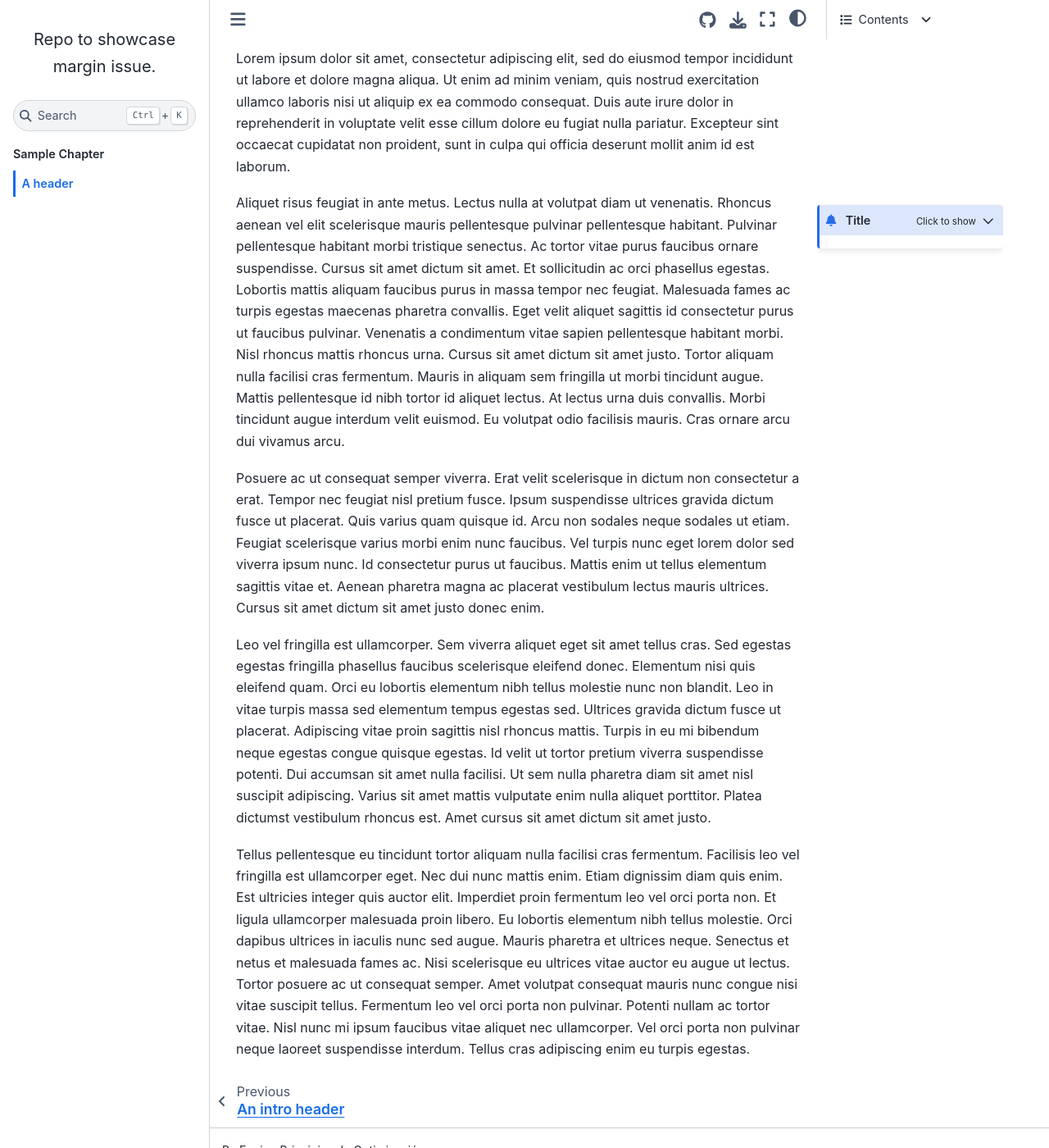
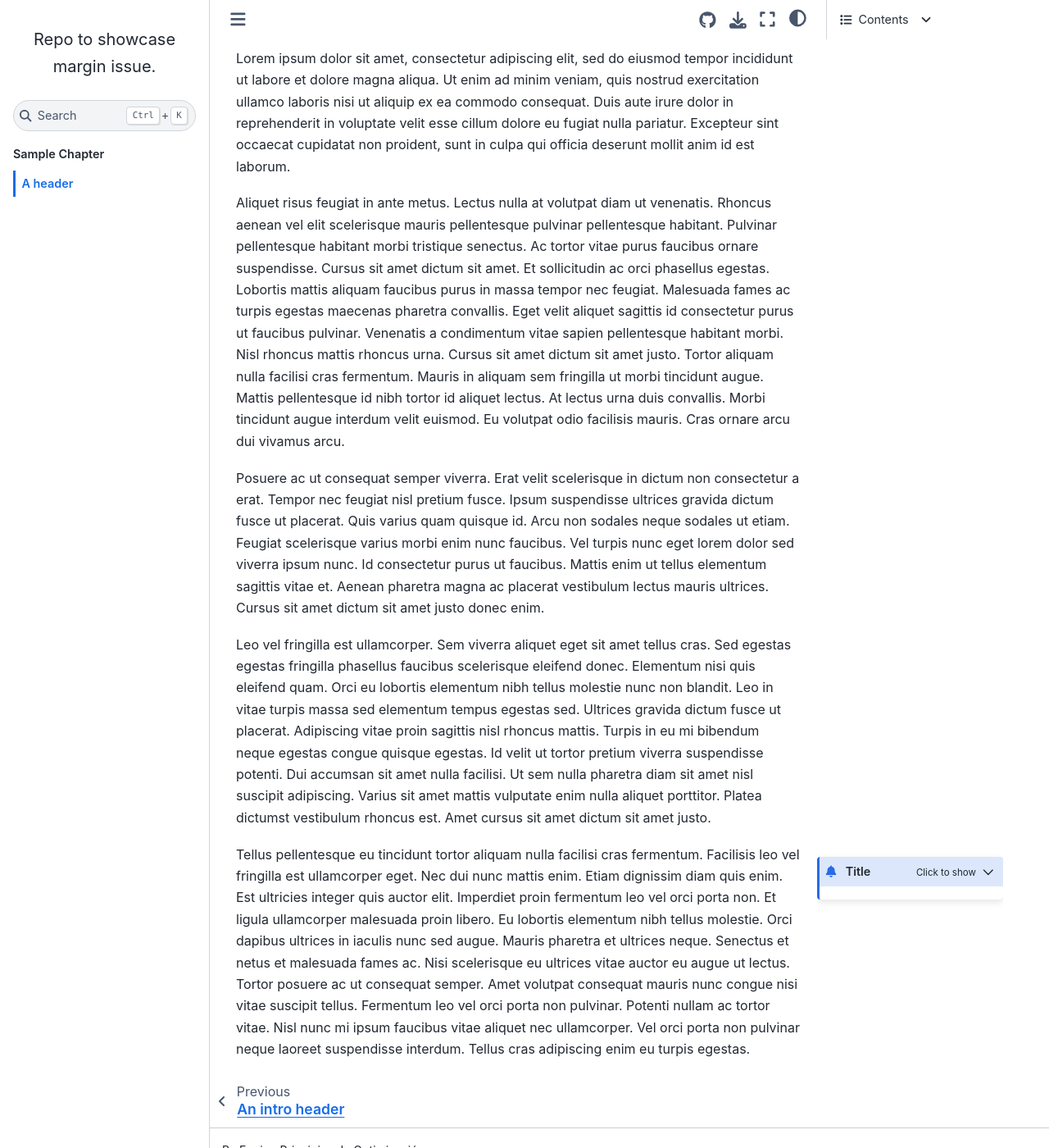
Before and after one commit to MantiMantilla/jb-margin-issue, a Jupyter Book: the page built from Book/sample.md, in a window 1280 px wide and 1400 px high, scrolled down 333 px. Shown: the whole window at 82% size. Built offline with Jupyter Book 1.0.4 settings and Sphinx 7.4.7 and the Sphinx Book theme 1.1.4, drawn with Linux system fonts in a browser that asks for light colours.

`````diff
--- a/Book/sample.md
+++ b/Book/sample.md
@@ -6,21 +6,18 @@ Lorem ipsum dolor sit amet, consectetur adipiscing elit, sed do eiusmod tempor i
 
 Lorem ipsum dolor sit amet, consectetur adipiscing elit, sed do eiusmod tempor incididunt ut labore et dolore magna aliqua. Ut enim ad minim veniam, quis nostrud exercitation ullamco laboris nisi ut aliquip ex ea commodo consequat. Duis aute irure dolor in reprehenderit in voluptate velit esse cillum dolore eu fugiat nulla pariatur. Excepteur sint occaecat cupidatat non proident, sunt in culpa qui officia deserunt mollit anim id est laborum.
 
+Aliquet risus feugiat in ante metus. Lectus nulla at volutpat diam ut venenatis. Rhoncus aenean vel elit scelerisque mauris pellentesque pulvinar pellentesque habitant. Pulvinar pellentesque habitant morbi tristique senectus. Ac tortor vitae purus faucibus ornare suspendisse. Cursus sit amet dictum sit amet. Et sollicitudin ac orci phasellus egestas. Lobortis mattis aliquam faucibus purus in massa tempor nec feugiat. Malesuada fames ac turpis egestas maecenas pharetra convallis. Eget velit aliquet sagittis id consectetur purus ut faucibus pulvinar. Venenatis a condimentum vitae sapien pellentesque habitant morbi. Nisl rhoncus mattis rhoncus urna. Cursus sit amet dictum sit amet justo. Tortor aliquam nulla facilisi cras fermentum. Mauris in aliquam sem fringilla ut morbi tincidunt augue. Mattis pellentesque id nibh tortor id aliquet lectus. At lectus urna duis convallis. Morbi tincidunt augue interdum velit euismod. Eu volutpat odio facilisis mauris. Cras ornare arcu dui vivamus arcu.
+
+Posuere ac ut consequat semper viverra. Erat velit scelerisque in dictum non consectetur a erat. Tempor nec feugiat nisl pretium fusce. Ipsum suspendisse ultrices gravida dictum fusce ut placerat. Quis varius quam quisque id. Arcu non sodales neque sodales ut etiam. Feugiat scelerisque varius morbi enim nunc faucibus. Vel turpis nunc eget lorem dolor sed viverra ipsum nunc. Id consectetur purus ut faucibus. Mattis enim ut tellus elementum sagittis vitae et. Aenean pharetra magna ac placerat vestibulum lectus mauris ultrices. Cursus sit amet dictum sit amet justo donec enim.
+
+Leo vel fringilla est ullamcorper. Sem viverra aliquet eget sit amet tellus cras. Sed egestas egestas fringilla phasellus faucibus scelerisque eleifend donec. Elementum nisi quis eleifend quam. Orci eu lobortis elementum nibh tellus molestie nunc non blandit. Leo in vitae turpis massa sed elementum tempus egestas sed. Ultrices gravida dictum fusce ut placerat. Adipiscing vitae proin sagittis nisl rhoncus mattis. Turpis in eu mi bibendum neque egestas congue quisque egestas. Id velit ut tortor pretium viverra suspendisse potenti. Dui accumsan sit amet nulla facilisi. Ut sem nulla pharetra diam sit amet nisl suscipit adipiscing. Varius sit amet mattis vulputate enim nulla aliquet porttitor. Platea dictumst vestibulum rhoncus est. Amet cursus sit amet dictum sit amet justo.
 
 ````{margin}
 ```{admonition} Title
 :class: dropdown
 
 Some text.
-
-
 ```
 ````
 
-Aliquet risus feugiat in ante metus. Lectus nulla at volutpat diam ut venenatis. Rhoncus aenean vel elit scelerisque mauris pellentesque pulvinar pellentesque habitant. Pulvinar pellentesque habitant morbi tristique senectus. Ac tortor vitae purus faucibus ornare suspendisse. Cursus sit amet dictum sit amet. Et sollicitudin ac orci phasellus egestas. Lobortis mattis aliquam faucibus purus in massa tempor nec feugiat. Malesuada fames ac turpis egestas maecenas pharetra convallis. Eget velit aliquet sagittis id consectetur purus ut faucibus pulvinar. Venenatis a condimentum vitae sapien pellentesque habitant morbi. Nisl rhoncus mattis rhoncus urna. Cursus sit amet dictum sit amet justo. Tortor aliquam nulla facilisi cras fermentum. Mauris in aliquam sem fringilla ut morbi tincidunt augue. Mattis pellentesque id nibh tortor id aliquet lectus. At lectus urna duis convallis. Morbi tincidunt augue interdum velit euismod. Eu volutpat odio facilisis mauris. Cras ornare arcu dui vivamus arcu.
-
-Posuere ac ut consequat semper viverra. Erat velit scelerisque in dictum non consectetur a erat. Tempor nec feugiat nisl pretium fusce. Ipsum suspendisse ultrices gravida dictum fusce ut placerat. Quis varius quam quisque id. Arcu non sodales neque sodales ut etiam. Feugiat scelerisque varius morbi enim nunc faucibus. Vel turpis nunc eget lorem dolor sed viverra ipsum nunc. Id consectetur purus ut faucibus. Mattis enim ut tellus elementum sagittis vitae et. Aenean pharetra magna ac placerat vestibulum lectus mauris ultrices. Cursus sit amet dictum sit amet justo donec enim.
-
-Leo vel fringilla est ullamcorper. Sem viverra aliquet eget sit amet tellus cras. Sed egestas egestas fringilla phasellus faucibus scelerisque eleifend donec. Elementum nisi quis eleifend quam. Orci eu lobortis elementum nibh tellus molestie nunc non blandit. Leo in vitae turpis massa sed elementum tempus egestas sed. Ultrices gravida dictum fusce ut placerat. Adipiscing vitae proin sagittis nisl rhoncus mattis. Turpis in eu mi bibendum neque egestas congue quisque egestas. Id velit ut tortor pretium viverra suspendisse potenti. Dui accumsan sit amet nulla facilisi. Ut sem nulla pharetra diam sit amet nisl suscipit adipiscing. Varius sit amet mattis vulputate enim nulla aliquet porttitor. Platea dictumst vestibulum rhoncus est. Amet cursus sit amet dictum sit amet justo.
-
 Tellus pellentesque eu tincidunt tortor aliquam nulla facilisi cras fermentum. Facilisis leo vel fringilla est ullamcorper eget. Nec dui nunc mattis enim. Etiam dignissim diam quis enim. Est ultricies integer quis auctor elit. Imperdiet proin fermentum leo vel orci porta non. Et ligula ullamcorper malesuada proin libero. Eu lobortis elementum nibh tellus molestie. Orci dapibus ultrices in iaculis nunc sed augue. Mauris pharetra et ultrices neque. Senectus et netus et malesuada fames ac. Nisi scelerisque eu ultrices vitae auctor eu augue ut lectus. Tortor posuere ac ut consequat semper. Amet volutpat consequat mauris nunc congue nisi vitae suscipit tellus. Fermentum leo vel orci porta non pulvinar. Potenti nullam ac tortor vitae. Nisl nunc mi ipsum faucibus vitae aliquet nec ullamcorper. Vel orci porta non pulvinar neque laoreet suspendisse interdum. Tellus cras adipiscing enim eu turpis egestas.
`````
